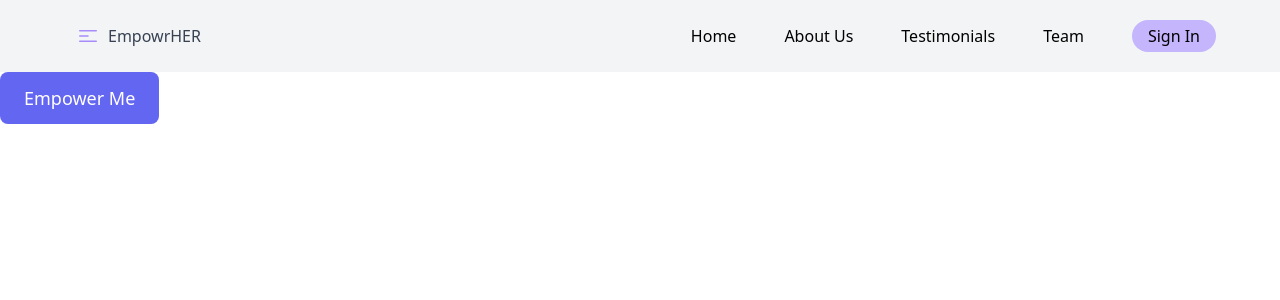
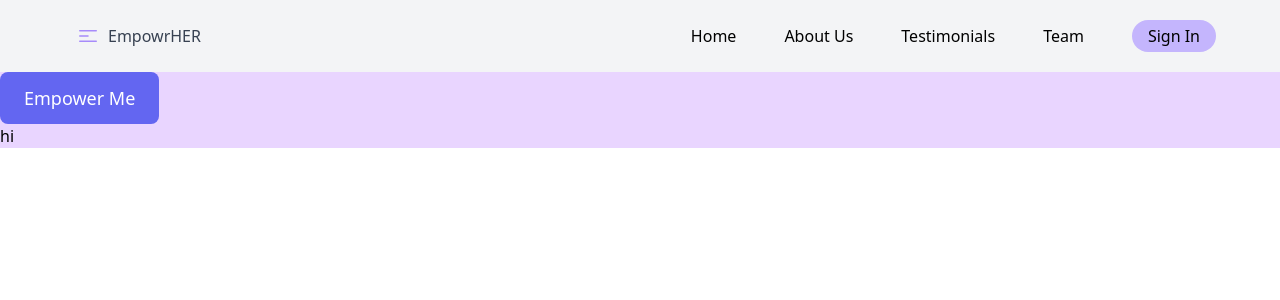
Before and after one commit to pollyliu1/EmpowrHER, a Next.js app in the folder client/: page / in a window 1280 px wide. Shown: the top 300 px of the page. Built offline with nearby package versions, Linux system fonts and the light colour scheme; no server answers.

Commit message:
making jumbotron

```diff
--- a/client/src/components/Jumbotron.tsx
+++ b/client/src/components/Jumbotron.tsx
@@ -8,11 +8,17 @@ function Jumbotron({ user }) {
   return (
     <>
         <Navbar user={user} />
+
+
+        <div className='bg-purple-200'>
         {user ?
         (<>
         {user.displayName}
         </> ) :
         <SignInButton1 /> }
+
+        <h1>hi</h1>
+        </div>
     </>
   )
 }
```
